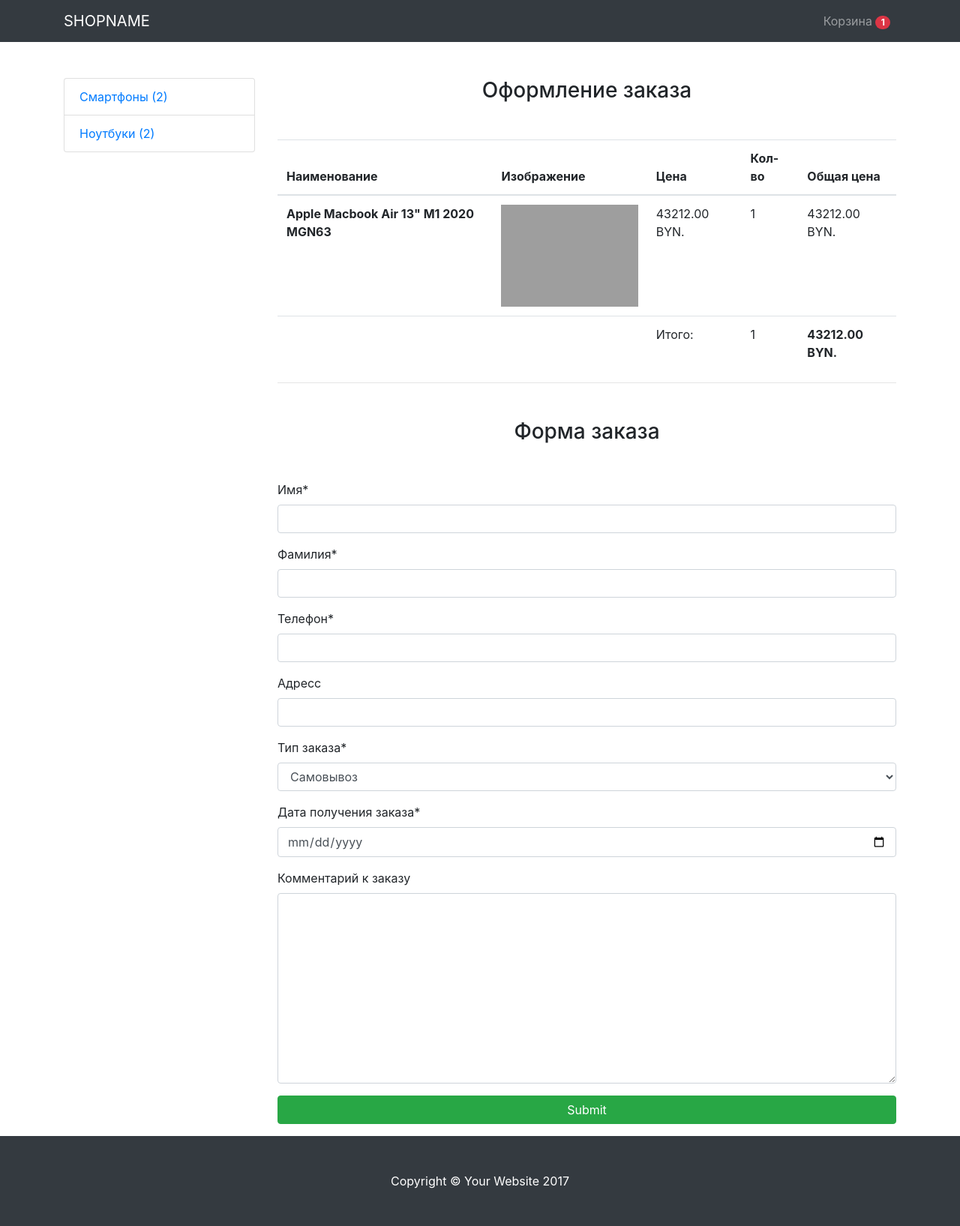
After one commit to NikolayKovnir/Myshop, a Django app: page /checkout/ in a window 1280 px wide. The commit adds this page. Shown: the whole page at 75% size. Run offline with Django 3.2, Linux system fonts and the light colour scheme; a user stored in the database is signed in; data comes from the database, SQL or seed files in the repository; parts of the project's set-up code (start-up, migrations or seed data) failed here and were passed over; some libraries are stand-ins or nearby versions; grey boxes are pictures that could not be loaded.

Commit message:
form for order

```diff
--- /dev/null
+++ b/myshop/mainapp/forms.py
@@ -0,0 +1,18 @@
+from django import forms
+
+from .models import Order
+
+
+class OrderForm(forms.ModelForm):
+
+    def __init__(self, *args, **kwargs):
+        super().__init__(*args, **kwargs)
+        self.fields['order_date'].label = "Дата получения заказа"
+
+    order_date = forms.DateField(widget=forms.TextInput(attrs={'type':'date'}))
+
+    class Meta:
+        model = Order
+        fields = (
+            'first_name', 'last_name', 'phone', 'address', 'buying_type', 'order_date', 'comment'
+        )
--- a/myshop/mainapp/models.py
+++ b/myshop/mainapp/models.py
@@ -202,7 +202,7 @@ class Order(models.Model):
     first_name = models.CharField(max_length=255, verbose_name='Имя')
     last_name = models.CharField(max_length=255, verbose_name='Фамилия')
     phone = models.CharField(max_length=20, verbose_name='Телефон')
-    adress = models.CharField(max_length=1024, verbose_name='Адресс', null=True, blank=True)
+    address = models.CharField(max_length=1024, verbose_name='Адресс', null=True, blank=True)
     status = models.CharField(
         max_length=100,
         verbose_name='Статус заказ',
--- /dev/null
+++ b/myshop/mainapp/templates/checkout.html
@@ -0,0 +1,41 @@
+{% extends 'base.html' %}
+{% load crispy_forms_tags %}
+
+{% block content %}
+<h3 class="text-center mt-5 mb-5">Оформление заказа</h3>
+<table class="table">
+    <thead>
+    <tr>
+        <th scope="col">Наименование</th>
+        <th scope="col">Изображение</th>
+        <th scope="col">Цена</th>
+        <th scope="col">Кол-во</th>
+        <th scope="col">Общая цена</th>
+    </tr>
+    </thead>
+    <tbody>
+    {% for item in cart.products.all %}
+    <tr>
+        <th scope="row">{{ item.content_object.title }}</th>
+        <td class="w-25"><img src="{{ item.content_object.image.url }}" class="img-fluid"></td>
+        <td>{{ item.content_object.price }} BYN.</td>
+        <td>{{ item.qty }}</td>
+        <td>{{ item.final_price }} BYN.</td>
+    </tr>
+    {% endfor %}
+    <tr>
+        <td colspan="2"></td>
+        <td>Итого:</td>
+        <td>{{ cart.total_products }}</td>
+        <td><strong>{{ cart.final_price }} BYN.</strong></td>
+    </tr>
+    </tbody>
+</table>
+<hr>
+<h3 class="text-center mt-5 mb-5">Форма заказа</h3>
+<form action="" method="POST">
+  {% csrf_token %}
+  {{ form|crispy }}
+  <input type="submit" class="btn btn-success btn-block mb-3" values="Оформить заказ">
+</form>
+{% endblock content %}
--- a/myshop/mainapp/urls.py
+++ b/myshop/mainapp/urls.py
@@ -7,6 +7,7 @@ from .views import (
     AddToCartView,
     DeleteFromCartView,
     ChangeQTYView,
+    CheckoutView
 )
 
 
@@ -18,4 +19,5 @@ urlpatterns = [
     path('add-to-cart/<str:ct_model>/<str:slug>/', AddToCartView.as_view(), name='add_to_cart'),
     path('remove-from-cart/<str:ct_model>/<str:slug>/', DeleteFromCartView.as_view(), name='delete_from_cart'),
     path('change-qty/<str:ct_model>/<str:slug>/', ChangeQTYView.as_view(), name='change_qty'),
+    path('checkout/', CheckoutView.as_view(), name='checkout'),
 ]
--- a/myshop/mainapp/views.py
+++ b/myshop/mainapp/views.py
@@ -1,12 +1,12 @@
 from django.shortcuts import render
 from django.contrib.contenttypes.models import ContentType
 from django.contrib import messages
-from django.http import HttpResponse
 from django.http import HttpResponseRedirect
 from django.views.generic import DetailView, View
 
 from .models import Notebook, Smartphone, Category, LatestProducts, Customer, Cart, CartProduct
 from .mixins import CategoryDetailMixin, CartMixin
+from .forms import OrderForm
 
 
 class BaseView(CartMixin, View):
@@ -25,7 +25,6 @@ class BaseView(CartMixin, View):
 
 
 class ProductDetailView(CartMixin, CategoryDetailMixin, DetailView):
-
     CT_MODEL_MODEL_CLASS = {
         'notebook': Notebook,
         'smartphone': Smartphone
@@ -48,7 +47,6 @@ class ProductDetailView(CartMixin, CategoryDetailMixin, DetailView):
 
 
 class CategoryDetailView(CartMixin, CategoryDetailMixin, DetailView):
-
     model = Category
     queryset = Category.objects.all()
     context_object_name = 'category'
@@ -92,6 +90,7 @@ class DeleteFromCartView(CartMixin, View):
         messages.add_message(request, messages.INFO, "Товар успешно удален")
         return HttpResponseRedirect('/cart/')
 
+
 class ChangeQTYView(CartMixin, View):
 
     def post(self, request, *args, **kwargs):
@@ -109,7 +108,6 @@ class ChangeQTYView(CartMixin, View):
         return HttpResponseRedirect('/cart/')
 
 
-
 class CartView(CartMixin, View):
 
     def get(self, request, *args, **kwargs):
@@ -119,3 +117,16 @@ class CartView(CartMixin, View):
             'categories': categories
         }
         return render(request, 'cart.html', context)
+
+
+class CheckoutView(CartMixin, View):
+
+    def get(self, request, *args, **kwargs):
+        categories = Category.objects.get_categories_for_left_sidebar()
+        form = OrderForm(request.POST or None)
+        context = {
+            'cart': self.cart,
+            'categories': categories,
+            'form': form
+        }
+        return render(request, 'checkout.html', context)
--- a/myshop/myshop/settings.py
+++ b/myshop/myshop/settings.py
@@ -38,6 +38,7 @@ INSTALLED_APPS = [
     'django.contrib.messages',
     'django.contrib.staticfiles',
     'mainapp',
+    'crispy_forms'
 ]
 
 MIDDLEWARE = [
@@ -129,6 +130,8 @@ STATICFILES_DIRS = (
     os.path.join(BASE_DIR, 'static_dev'),
 )
 
+CRISPY_TEMPLATE_PACK = 'bootstrap4'
+
 # Default primary key field type
 # https://docs.djangoproject.com/en/3.2/ref/settings/#default-auto-field
 
```
Also changed, not shown: myshop/mainapp/templates/cart.html (+9 -0 lines), myshop/db.sqlite3.
